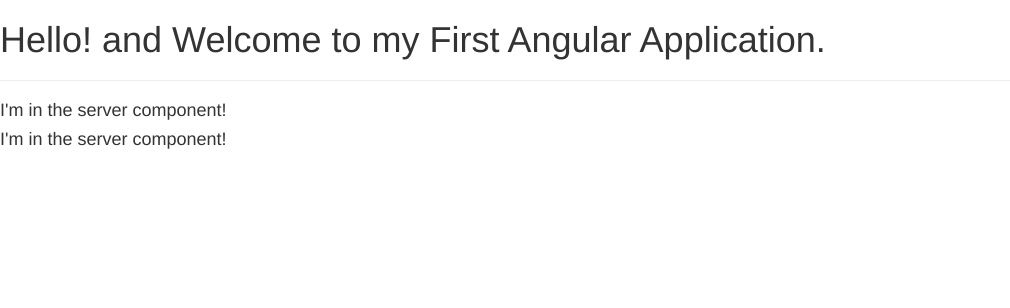
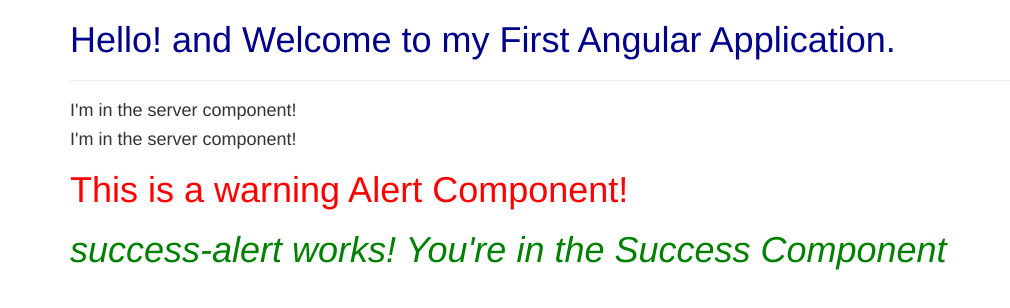
Before and after one commit to Hritiksingh/first-app, an Angular app: page / in a window 1280 px wide. Shown: the top 308 px of the page, without its empty margins (0-1010 px from the left). Built offline with nearby package versions, Linux system fonts and the light colour scheme.

Commit message:
Assignment Solution Commit

```diff
--- /dev/null
+++ b/src/app/WarningAlert/WarningAlert.component.css
@@ -0,0 +1,4 @@
+h1 {
+    color: red;
+    text-shadow: blueviolet;
+}
--- /dev/null
+++ b/src/app/WarningAlert/WarningAlert.component.html
@@ -0,0 +1 @@
+<h1>This is a warning Alert Component!</h1>
--- a/src/app/app.component.css
+++ b/src/app/app.component.css
@@ -0,0 +1,3 @@
+h1 {
+    color: darkblue;
+}
--- a/src/app/app.component.html
+++ b/src/app/app.component.html
@@ -1,3 +1,13 @@
-<h1>Hello! and Welcome to my First Angular Application.</h1>
-<hr>
-<app-servers></app-servers>
+<div class="container">
+    <div class="row">
+        <div class="col-xs-12">
+            <h1>Hello! and Welcome to my First Angular Application.</h1>
+            <hr>
+            <app-servers></app-servers>
+            <!--<div app-servers></div> *if selector given as attribute-->
+            <!--<div class="app-servers"></div> *if selector is given as class-->
+            <app-WarningAlert></app-WarningAlert>
+            <app-success-alert></app-success-alert>
+        </div>
+    </div>
+</div>
--- a/src/app/app.component.ts
+++ b/src/app/app.component.ts
@@ -3,8 +3,12 @@
 
 @Component({
   selector: 'app-root',
+  //selector: '[app-root]'
+  //selector: '.app-root'
   templateUrl: './app.component.html',
+  //template:
   styleUrls: ['./app.component.css']
+  //style:
 })
 export class AppComponent {
 }
--- a/src/app/app.module.ts
+++ b/src/app/app.module.ts
@@ -5,12 +5,16 @@
 import { AppComponent } from './app.component';
 import { from } from 'rxjs';
 import { ServersComponent } from './servers/servers.component';
+import { WarningAlertComponent } from './WarningAlert/WarningAlert.component';
+import { SuccessAlertComponent } from './success-alert/success-alert.component';
 
 @NgModule({
   declarations: [
     AppComponent,
     ServerComponent,
-    ServersComponent
+    ServersComponent,
+    WarningAlertComponent,
+    SuccessAlertComponent
   ],
   imports: [
     BrowserModule,
--- /dev/null
+++ b/src/app/success-alert/success-alert.component.css
@@ -0,0 +1,4 @@
+h1 {
+    color: green;
+    font-style: italic;
+}
--- /dev/null
+++ b/src/app/success-alert/success-alert.component.html
@@ -0,0 +1 @@
+<h1>success-alert works! You're in the Success Component</h1>
--- /dev/null
+++ b/src/app/success-alert/success-alert.component.ts
@@ -0,0 +1,15 @@
+import { Component, OnInit } from '@angular/core';
+
+@Component({
+  selector: 'app-success-alert',
+  templateUrl: './success-alert.component.html',
+  styleUrls: ['./success-alert.component.css']
+})
+export class SuccessAlertComponent implements OnInit {
+
+  constructor() { }
+
+  ngOnInit(): void {
+  }
+
+}
```
Also changed, not shown: src/app/WarningAlert/WarningAlert.component.ts (added, +10 -0 lines).
